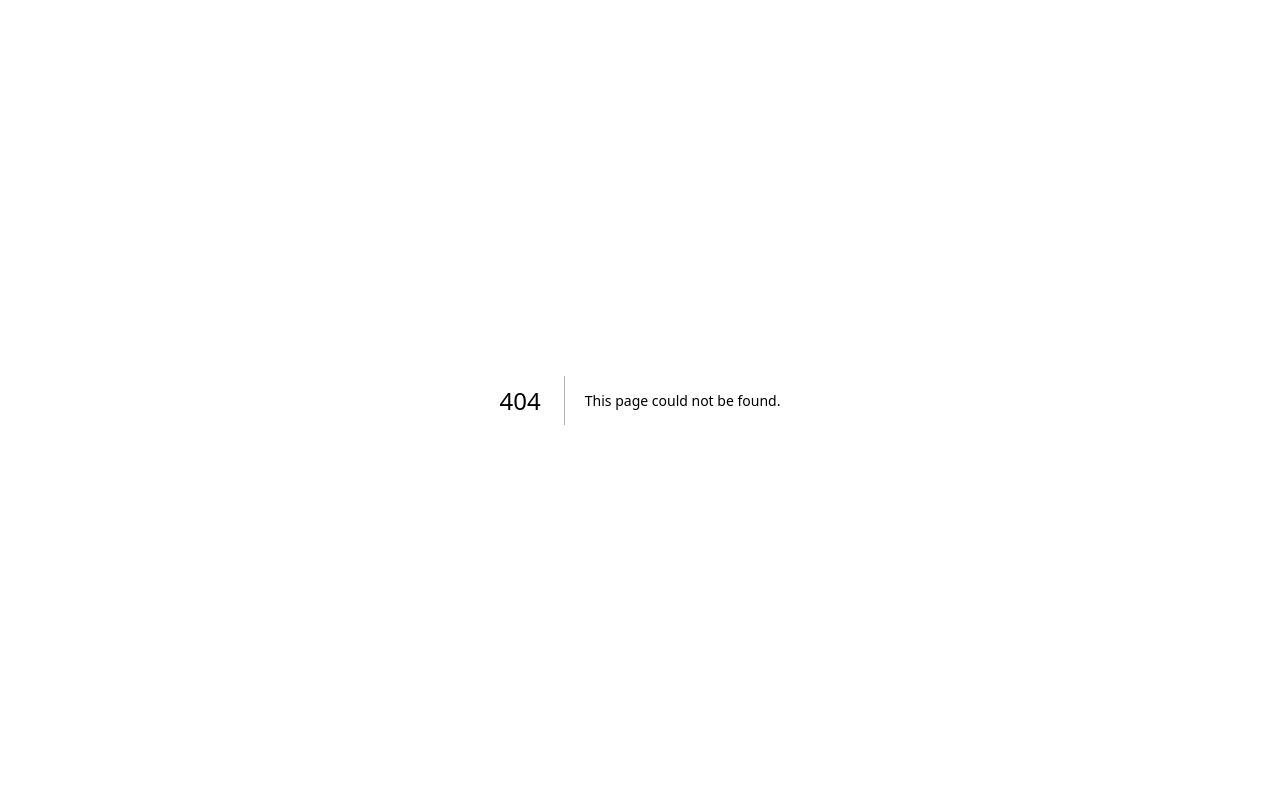
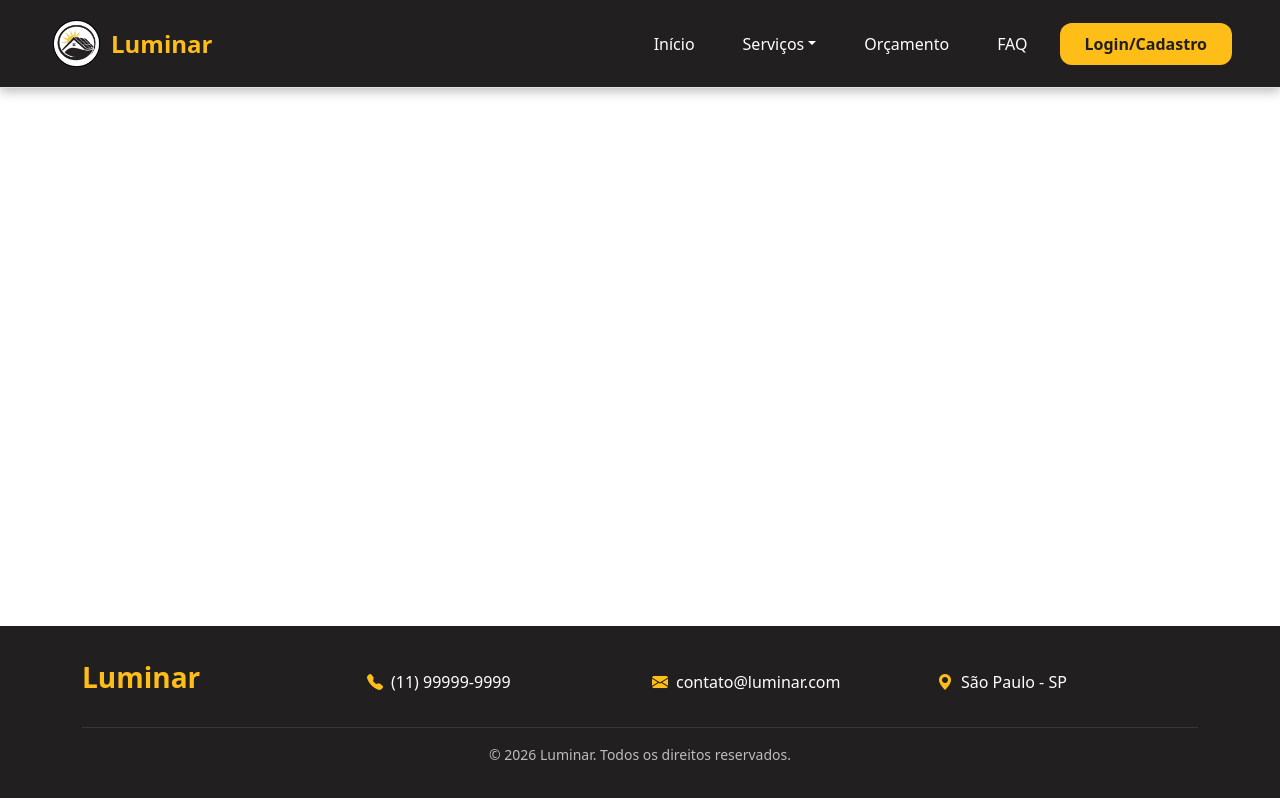
Before and after one commit to FefaAlmeida/projetoIntegrador, a Next.js app in the folder frontend/: page /orcamento in a window 1280 px wide. Before the commit this address had no page. Built offline with nearby package versions, Linux system fonts and the light colour scheme.

Commit message:
Alterações Footer e Fale Conosco

```diff
--- /dev/null
+++ b/frontend/src/app/orcamento/page.jsx
@@ -0,0 +1,14 @@
+import Header from "../../components/Header";
+import Footer from "../../components/Footer";
+
+export default function Orcamento() {
+  return (
+    <>
+      <Header />
+
+
+        <Footer />
+
+    </>
+  );
+}
--- a/frontend/src/components/Footer.jsx
+++ b/frontend/src/components/Footer.jsx
@@ -3,6 +3,7 @@ export default function Footer() {
     <>
       <footer
         style={{
+          marginTop: "auto",
           background: "linear-gradient(90deg,#221f20,#221f20)",
           padding: "35px 0",
         }}
```
Also changed, not shown: frontend/src/app/faleConosco/page.jsx (line endings or trailing spaces).
